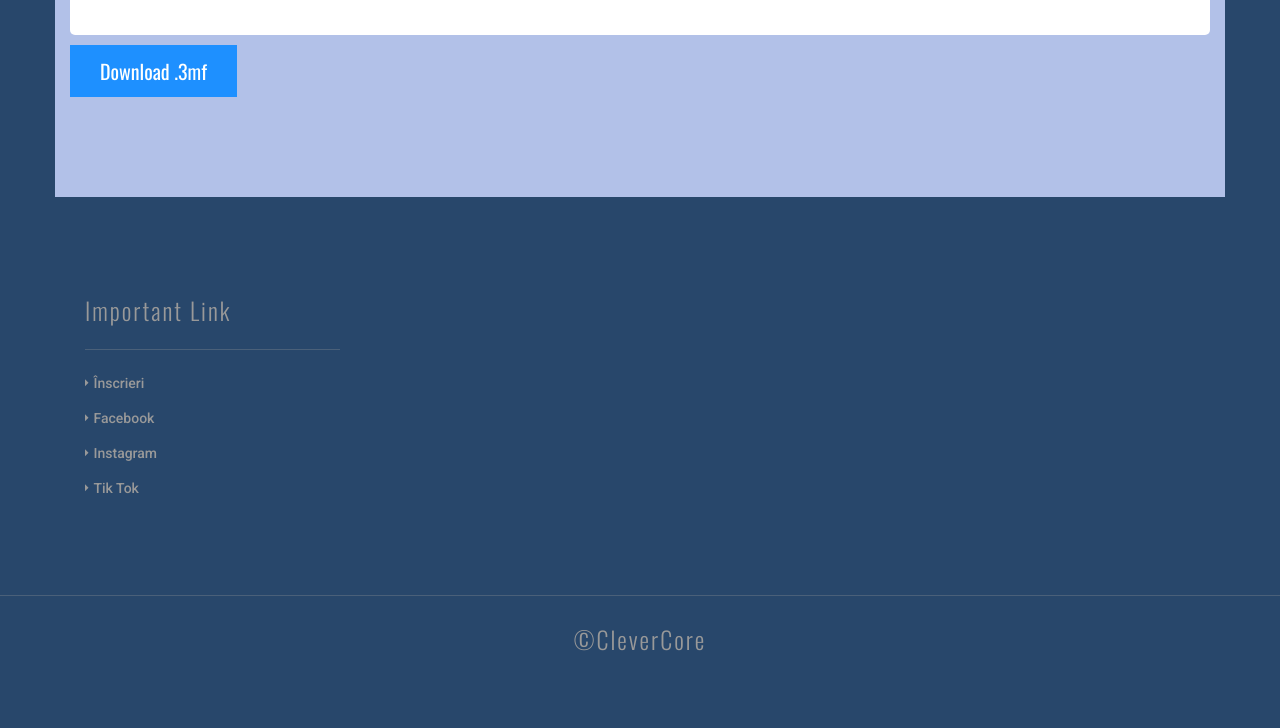
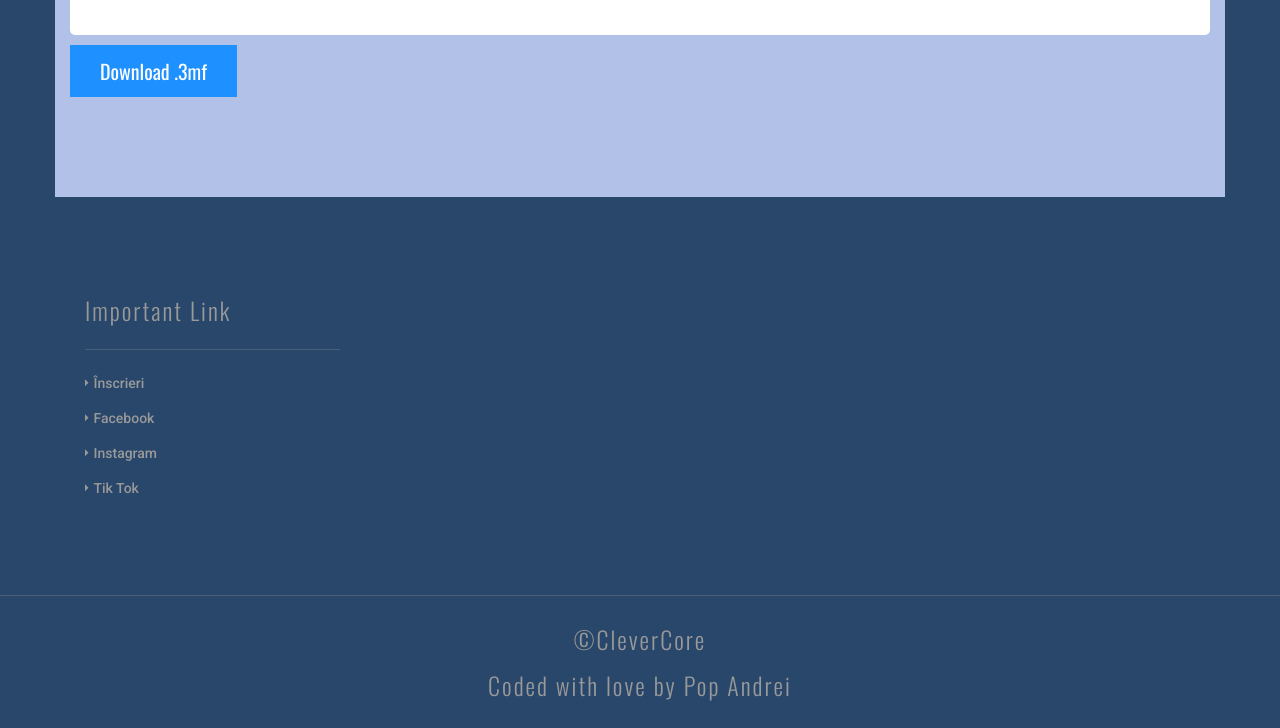
Before and after one commit to clevercore2000/sitehost, a plain HTML site: page stl.html in a window 1280 px wide. Shown: the part 1912-2640 px from the top of the page. Before the commit the page ends 2594 px from the top, so only its background shows below. Drawn offline with nearby package versions, Linux system fonts and the light colour scheme; files whose address does not match are found by name.

Commit message:
Update stl.html

```diff
--- a/stl.html
+++ b/stl.html
@@ -213,6 +213,7 @@
         </section>
         <footer class="footer text-center">
             <h3>&copy;CleverCore</h3>
+		<h3>Coded with love by Pop Andrei</h3>
         </footer>
 
     <!-- Scripts -->
```
